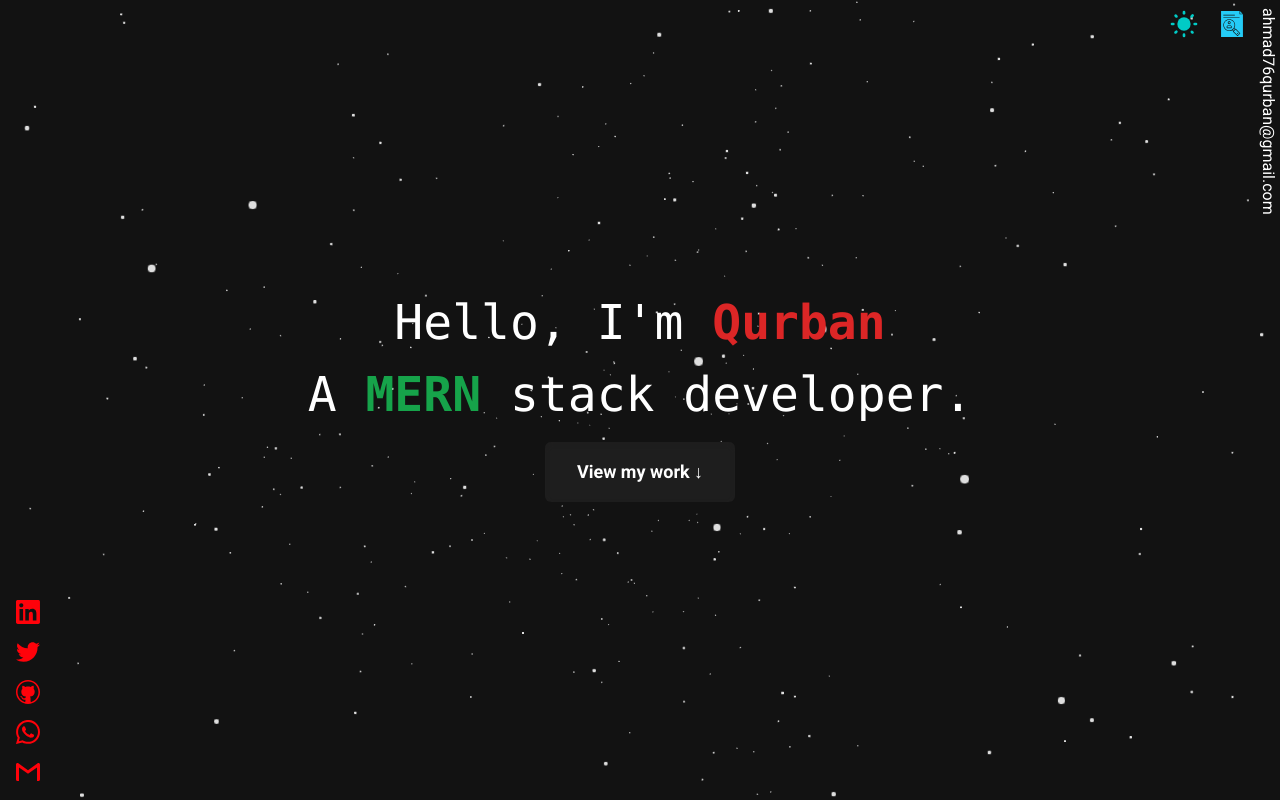
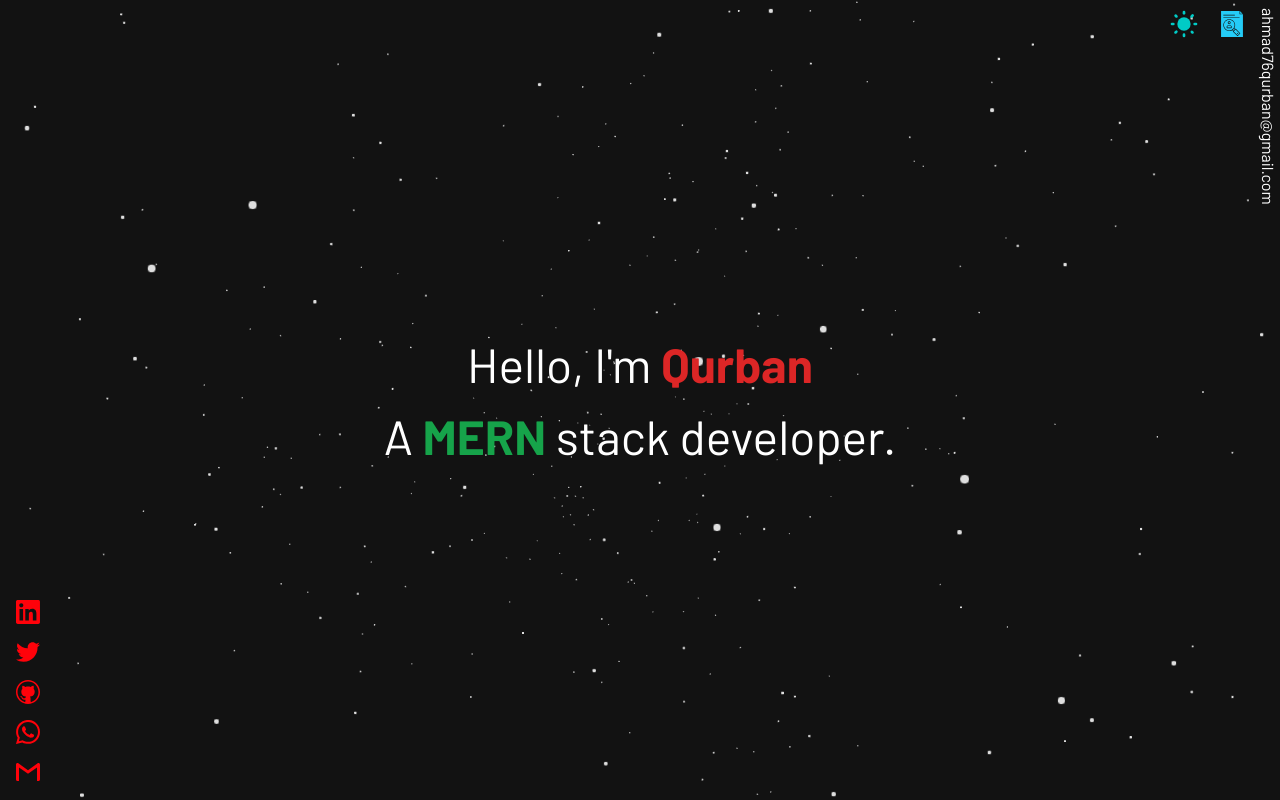
Before and after one commit to qur786/portfolio, a React (Vite) app: page / in a window 1280 px wide. Shown: the top 800 px of the page. Built offline with nearby package versions, Linux system fonts and the light colour scheme.

Commit message:
refactor: roboto ===> barlow

```diff
--- a/package.json
+++ b/package.json
@@ -21,6 +21,7 @@
   "dependencies": {
     "@emailjs/browser": "^4.3.3",
     "@emotion/react": "^11.11.4",
+    "@fontsource/barlow": "^5.0.13",
     "@fontsource/roboto": "^5.0.12",
     "@react-three/drei": "^9.102.6",
     "@react-three/fiber": "^8.15.19",
--- a/src/components/Introduction/index.tsx
+++ b/src/components/Introduction/index.tsx
@@ -1,26 +1,12 @@
-import type { MouseEventHandler } from "react";
-
-export interface IntroductionProps {
-  onViewWorkClick?: MouseEventHandler<HTMLButtonElement>;
-}
-
-export function Introduction({
-  onViewWorkClick,
-}: IntroductionProps): JSX.Element {
+export function Introduction(): JSX.Element {
   return (
-    <div className="h-screen relative flex justify-center items-center flex-col gap-6 font-mono">
+    <div className="h-screen relative flex justify-center items-center flex-col gap-6">
       <p className="text-5xl text-center">
         Hello, I&apos;m <b className="text-red-600">Qurban</b>
       </p>
       <p className="text-5xl text-center">
         A <b className="text-green-600">MERN</b> stack developer.
       </p>
-      <button
-        className={`transition-transform text-lg font-roboto hover:scale-110 dark:text-white duration-300 font-bold bg-white shadow-xl md:shadow-2xl dark:bg-black-elevation-1 dark:shadow-black-shadow dark:shadow-inner rounded-md py-4 px-8`}
-        onClick={onViewWorkClick}
-      >
-        View my work &#x2193;
-      </button>
     </div>
   );
 }
--- a/src/main.tsx
+++ b/src/main.tsx
@@ -6,6 +6,16 @@ import { StrictMode } from "react";
 import { ThemeProvider } from "./context/theme-context.tsx";
 import "@fontsource/roboto/latin.css";
 import "./index.css";
+import "@fontsource/barlow"; // Defaults to weight 400
+import "@fontsource/barlow/100.css"; // Specify weight
+import "@fontsource/barlow/200.css"; // Specify weight
+import "@fontsource/barlow/300.css"; // Specify weight
+import "@fontsource/barlow/400.css"; // Specify weight
+import "@fontsource/barlow/500.css"; // Specify weight
+import "@fontsource/barlow/600.css"; // Specify weight
+import "@fontsource/barlow/700.css"; // Specify weight
+import "@fontsource/barlow/800.css"; // Specify weight
+import "@fontsource/barlow/900.css"; // Specify weight
 
 ReactGA.initialize("G-ZQW766DHW5");
 
@@ -13,7 +23,7 @@ ReactDOM.createRoot(document.getElementById("root") as HTMLDivElement).render(
   <StrictMode>
     <SnackbarProvider>
       <ThemeProvider>
-        <div className="dark:bg-[#121212] dark:text-white font-normal font-roboto">
+        <div className="dark:bg-[#121212] dark:text-white font-normal font-barlow">
           <App />
         </div>
       </ThemeProvider>
--- a/tailwind.config.js
+++ b/tailwind.config.js
@@ -16,7 +16,7 @@ export default {
           "0 0 0 4px #45CE30, inset 0 2px 0 rgba(0, 0, 0, 0.08), 0 3px 0 4px rgba(0, 0, 0, 0.05)",
       },
       fontFamily: {
-        roboto: ["Roboto", "sans-serif"],
+        barlow: ["Barlow", "Helvetica"],
       },
       animation: {
         "slide-down": "slide-down 1s ease-in-out",
```
Also changed, not shown: 1 other file (tests, documents, lock files or other folders).
